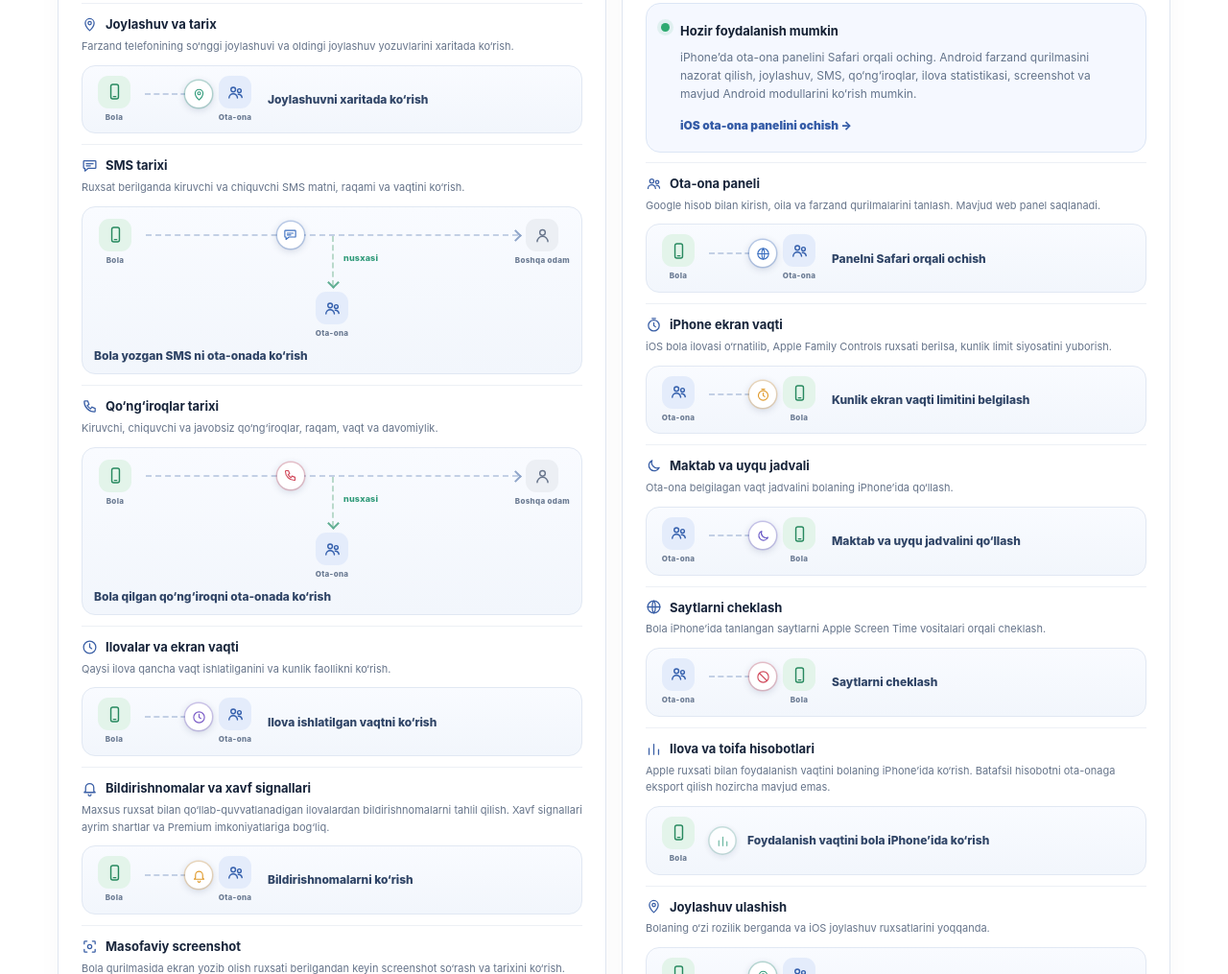
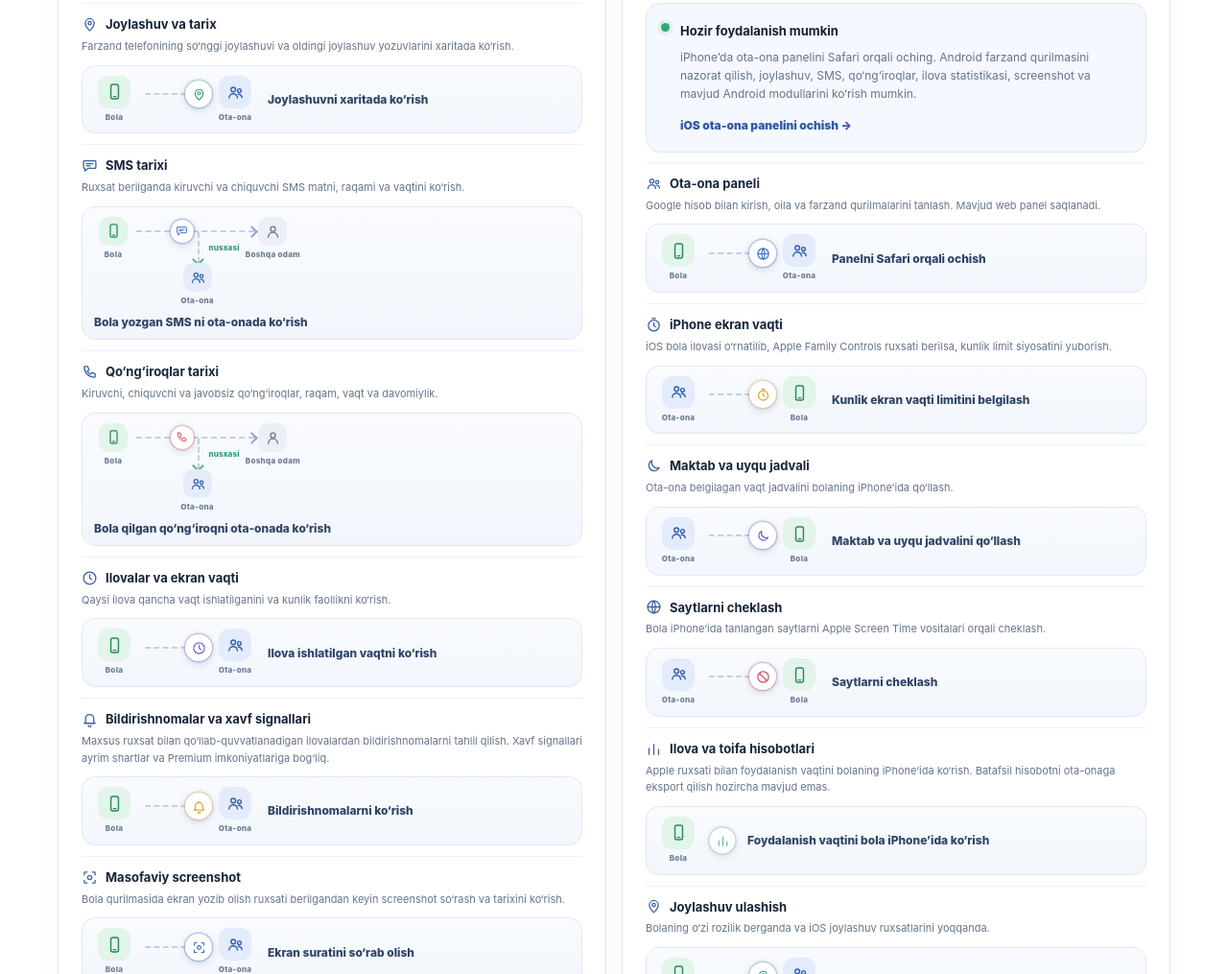
Before and after one commit to sardoryakubov94-source/OilaNazorati, a plain HTML site: page index.html in a window 1280 px wide. Shown: the part 3791-4806 px from the top of the page at 96% size. Drawn offline with Linux system fonts and the light colour scheme.

Commit message:
Make SMS/call fork demo more compact: shorter arrows, smaller icons

```diff
--- a/index.html
+++ b/index.html
@@ -405,4 +405,18 @@ footer{padding:28px 0}.foot{gap:16px}
 @keyframes fkPopB{0%,90%{transform:scale(1)}95%{transform:scale(1.14)}100%{transform:scale(1)}}
 @media(prefers-reduced-motion:reduce){.platform-list li .cd-fork *{animation:none!important}.platform-list li .fk-main .pl{left:50%;opacity:1}.platform-list li .fk-branch .pl{top:100%;opacity:1}}
 </style>
+<style id="fork-demo-compact">
+.platform-list li .cd.cd-fork{padding:10px 12px 9px}
+.platform-list li .cd-fork .fk-scene{height:94px;max-width:215px}
+.platform-list li .cd-fork .fk-dev{min-width:40px}
+.platform-list li .cd-fork .chip{width:30px;height:30px;border-radius:10px}
+.platform-list li .cd-fork .chip .ic{width:17px;height:17px}
+.platform-list li .cd-fork .fk-dev small{font-size:8px}
+.platform-list li .cd-fork .fk-main{left:44px;right:48px;top:15px}
+.platform-list li .cd-fork .fk-branch{top:16px;height:32px}
+.platform-list li .cd-fork .pl{width:24px;height:24px}
+.platform-list li .cd-fork .pl .ic{width:13px;height:13px}
+.platform-list li .cd-fork .fk-note{top:26px;font-size:8px}
+.platform-list li .cd-fork .cd-cap{margin-top:7px;font-size:12px}
+</style>
 </body></html>
```
